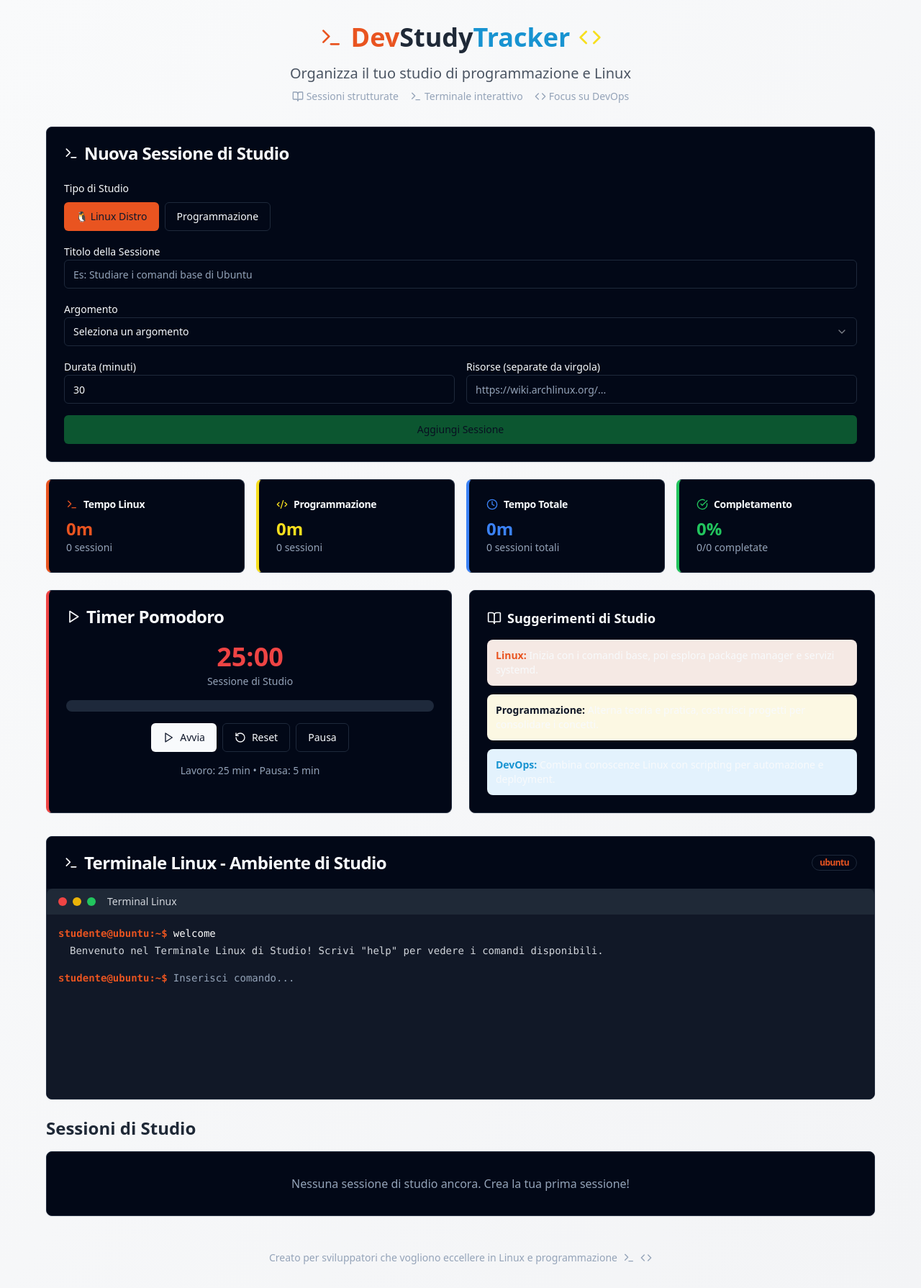
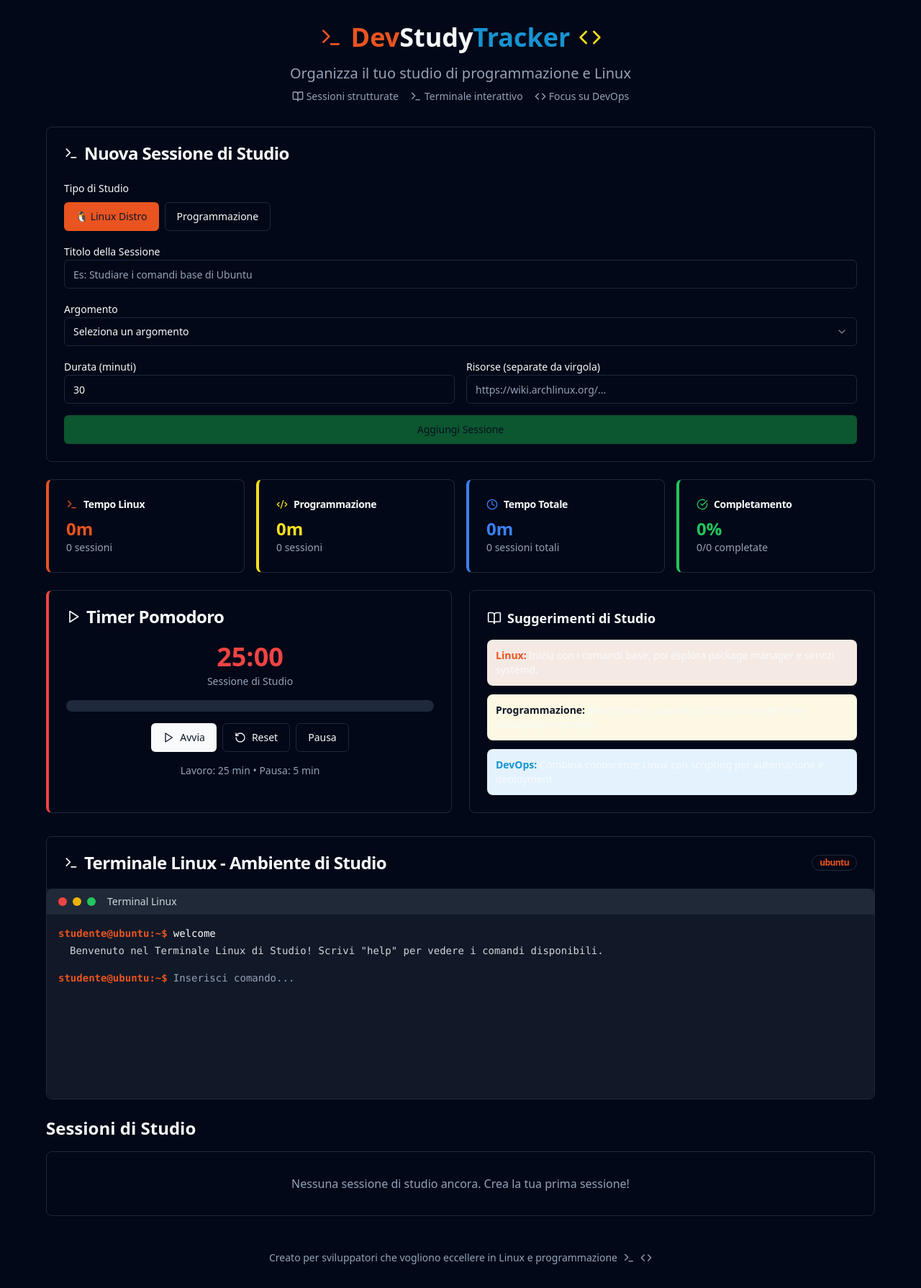
Before and after one commit to fabio-cerundolo/devstudy-command-center, a React (Vite) app: page / in a window 1280 px wide. Shown: the whole page at 72% size. Built offline with nearby package versions, Linux system fonts and the light colour scheme.

Commit message:
Fix: Apply dark theme to background
Apply the dark theme to the background elements to complete the dark theme implementation.

```diff
--- a/src/components/TaskForm.tsx
+++ b/src/components/TaskForm.tsx
@@ -78,7 +78,7 @@ export const TaskForm: React.FC<TaskFormProps> = ({ onTaskAdded }) => {
                   setTaskType('programming');
                   setSelectedTopic(null);
                 }}
-                className={taskType === 'programming' ? 'bg-js-yellow text-gray-900 hover:bg-js-yellow/90' : ''}
+                className={taskType === 'programming' ? 'bg-js-yellow text-black hover:bg-js-yellow/90' : ''}
               >
                 {} Programmazione
               </Button>
--- a/src/components/TaskList.tsx
+++ b/src/components/TaskList.tsx
@@ -47,7 +47,7 @@ export const TaskList: React.FC<TaskListProps> = ({ tasks, onToggleTask, onDelet
                     className={
                       task.type === 'linux'
                         ? 'bg-ubuntu-orange text-white'
-                        : 'bg-js-yellow text-gray-900'
+                        : 'bg-js-yellow text-black'
                     }
                   >
                     {task.type === 'linux'
@@ -133,7 +133,7 @@ export const TaskList: React.FC<TaskListProps> = ({ tasks, onToggleTask, onDelet
                           href={resource}
                           target="_blank"
                           rel="noopener noreferrer"
-                          className="text-blue-600 hover:underline truncate"
+                          className="text-primary hover:underline truncate"
                         >
                           {resource}
                         </a>
--- a/src/pages/Index.tsx
+++ b/src/pages/Index.tsx
@@ -39,7 +39,7 @@ const Index = () => {
   };
 
   return (
-    <div className="min-h-screen bg-gradient-to-br from-gray-50 to-gray-100 py-8 px-4">
+    <div className="min-h-screen bg-background py-8 px-4">
       <div className="max-w-6xl mx-auto">
         {/* Header */}
         <header className="text-center mb-8">
@@ -47,12 +47,12 @@ const Index = () => {
             <Terminal className="w-8 h-8 text-ubuntu-orange" />
             <h1 className="text-4xl font-bold">
               <span className="text-ubuntu-orange">Dev</span>
-              <span className="text-gray-800">Study</span>
+              <span className="text-foreground">Study</span>
               <span className="text-arch-blue">Tracker</span>
             </h1>
             <Code className="w-8 h-8 text-js-yellow" />
           </div>
-          <p className="text-xl text-gray-600 mb-2">
+          <p className="text-xl text-muted-foreground mb-2">
             Organizza il tuo studio di programmazione e Linux
           </p>
           <div className="flex items-center justify-center gap-4 text-sm text-muted-foreground">
@@ -110,7 +110,7 @@ const Index = () => {
         {/* Task List */}
         <div className="space-y-4">
           <div className="flex items-center gap-2">
-            <h2 className="text-2xl font-bold text-gray-800">Sessioni di Studio</h2>
+            <h2 className="text-2xl font-bold text-foreground">Sessioni di Studio</h2>
             {tasks.length > 0 && (
               <span className="text-sm text-muted-foreground">
                 ({tasks.filter(t => !t.completed).length} attive, {tasks.filter(t => t.completed).length} completate)
```
